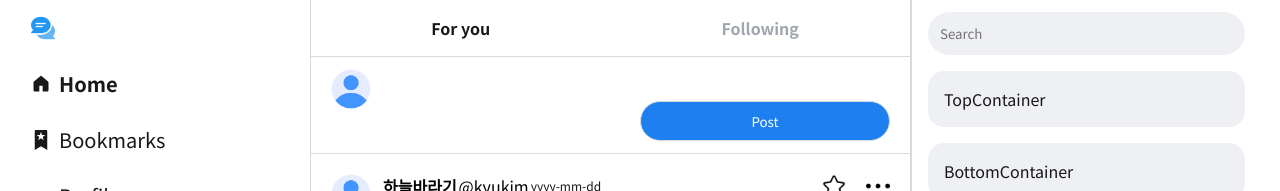
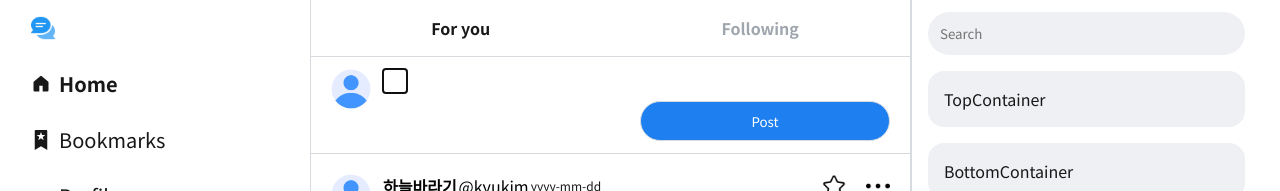
Before and after one commit to kyukim42seoul/SmallTwitter, a React (Vite) app: page /thread in a window 1280 px wide. Shown: the top 191 px of the page. Built offline with nearby package versions, Linux system fonts and the light colour scheme; sample sign-in values are in the browser's storage; some icons are missing.

Commit message:
[UPDATE]clear text and divs onClick PostButton

```diff
--- a/src/common/Utils.js
+++ b/src/common/Utils.js
@@ -20,3 +20,9 @@ export const keyDownHandler = (e, setter) => {
     setter(e.target.value);
   }
 };
+
+export const converseEmail = (email) => {
+  const userName = email.split('@')[0];
+
+  return `@${userName}`;
+}
--- a/src/component/Thread/DraftInput.jsx
+++ b/src/component/Thread/DraftInput.jsx
@@ -1,24 +1,43 @@
 import { useRef, useEffect, useState } from "react";
 import { v4 as uuidv4 } from 'uuid';
+import Button from "src/component/Common/Button.jsx";
 import styled from "styled-components";
 
 const DraftInput = () => {
   const focusRefs = useRef([]);
   const [Lines, setLines] = useState([]);
-  const getNewLine = (index, handler) => <div key={index} data-rowkey={uuidv4()}><span key={index} ref={(ref) => focusRefs.current.push(ref)} onKeyDown={handler} contentEditable="true">{index}</span></div>;
+  const getNewLine = (index, handler) => {
+    const refCallback = (ref) => {
+      if (ref) {
+        focusRefs.current[index] = ref;
+      };
+    };
+    return (
+      <div key={index} data-rowkey={uuidv4()}>
+        <span key={index} ref={refCallback} onKeyDown={handler} contentEditable="true"></span>
+      </div>
+    );
+  };
 
-  useEffect(() => {
+  // 라인 배열 하나로 초기화
+  const initLines = () => {
     const firstKey = uuidv4();
     const initialLine = (
       <div key={uuidv4()} data-rowkey={firstKey}>
-        <span key={uuidv4()} ref={(ref) => focusRefs.current.push(ref)} onKeyDown={handleKeyDown} contentEditable="true" placeholder="What is happening?" ></span>
+        <span key={uuidv4()} ref={(ref) => focusRefs.current = [ref]} onKeyDown={handleKeyDown} contentEditable="true"></span>
       </div>
     );
     setLines([initialLine]);
+  };
+
+  // 초기 라인 세팅
+  useEffect(() => {
+    initLines();
   }, []);
 
   const handleKeyDown = (event) => {
     if (event.key === "Enter") {
+      event.preventDefault();
 
       // 각 클로저에서 최신의 Lines 상태를 받은 스코프
       setLines((prev) => {
@@ -50,6 +69,29 @@ const DraftInput = () => {
     }
   };
 
+  const concatenateLines = () => {
+    const allLinesContent = focusRefs.current.map(span => span.innerText).join('\n');
+
+    return allLinesContent;
+  };
+
+  const clearText = () => {
+    focusRefs.current.forEach((span) => {
+      span.innerText = null;
+    });
+
+    focusRefs.current = [focusRefs.current[0]]; // 이러면 남은 요소는 알아서 정리가 되나...? 메모리 누수 나지 않나.
+  }
+
+  const handleSubmit = (event) => {
+    event.preventDefault();
+    const fullText = concatenateLines();
+
+    console.log(`fullText : ${fullText}`);
+    clearText();
+    initLines();
+  }
+
   useEffect(() => {
     if (focusRefs && focusRefs.current.length > 0) {
       const focusIndex = Lines.length - 1;
@@ -58,20 +100,30 @@ const DraftInput = () => {
   }, [Lines]);
 
   return (
-    <StyledDraftInput>
+    <StyledDraftForm onSubmit={handleSubmit}>
       {Lines && Lines.map((line, index) => line)}
-    </StyledDraftInput>
+      <Button className="postButton" $border="0" $backgroundColor="var(--main)" color="var(--white)">Post</Button>
+    </StyledDraftForm>
   );
 };
 
 export default DraftInput;
 
-const StyledDraftInput = styled.div`
+const StyledDraftForm = styled.form`
   display: flex;
   flex-direction: column;
   gap: 0.5rem;
 
-  > div {
+  div {
     height: 1.5rem;
   }
+
+  span {
+    display: inline-block;
+    min-width: 1.5rem;
+  }
+
+  & > .postButton {
+    align-self: flex-end;
+  }
 `
--- a/src/component/Thread/NavigationBar.jsx
+++ b/src/component/Thread/NavigationBar.jsx
@@ -12,7 +12,7 @@ const NavigationBar = (props) => {
   const [isHome, setIsHome] = useState(true);
   const [isBookmarks, setIsBookmarks] = useState(false);
   const [isProfile, setIsProfile] = useState(false);
-  const [isShorten, setIsShorten] = useState(false);
+  const [isShorten, setIsShorten] = useState(window.innerWidth < 1225);
   const navigate = useNavigate();
 
   const handleHome = () => {
--- a/src/page/Thread.jsx
+++ b/src/page/Thread.jsx
@@ -1,5 +1,4 @@
 import React, { useState, useEffect, useRef, cloneElement } from "react";
-import Button from "src/component/Common/Button.jsx";
 import { ThreadCard } from "src/component/Thread/ThreadCard.jsx";
 import DraftInput from "src/component/Thread/DraftInput.jsx";
 import styled from "styled-components";
@@ -47,7 +46,6 @@ const Thread = (props) => {
         <StyledImage src="./user.png" $size="2.5rem" />
         <StyledInputWrapper>
           <DraftInput />
-          <Button className="postButton" $border="0" $backgroundColor="var(--main)" color="var(--white)">Post</Button>
         </StyledInputWrapper>
       </StyledInputContainer>
       <ThreadCard />
@@ -75,6 +73,9 @@ const StyledThread = styled.div`
 
 const StyledMainNavigation = styled.nav`
   display: flex;
+  position: sticky;
+  top: 0;
+  background-color: var(--white);
   border-bottom: 1px solid var(--grey3);
   .active {
     color: var(--black);
@@ -111,10 +112,6 @@ const StyledInputWrapper = styled.div`
   display: flex;
   flex-direction: column;
   flex: 1;
-  gap: 0.5rem;
-  & > .postButton {
-    align-self: flex-end;
-  }
 `
 
 const StyledPostInput = styled.span`
```
Lines whose indentation alone changed are shown as unchanged.
